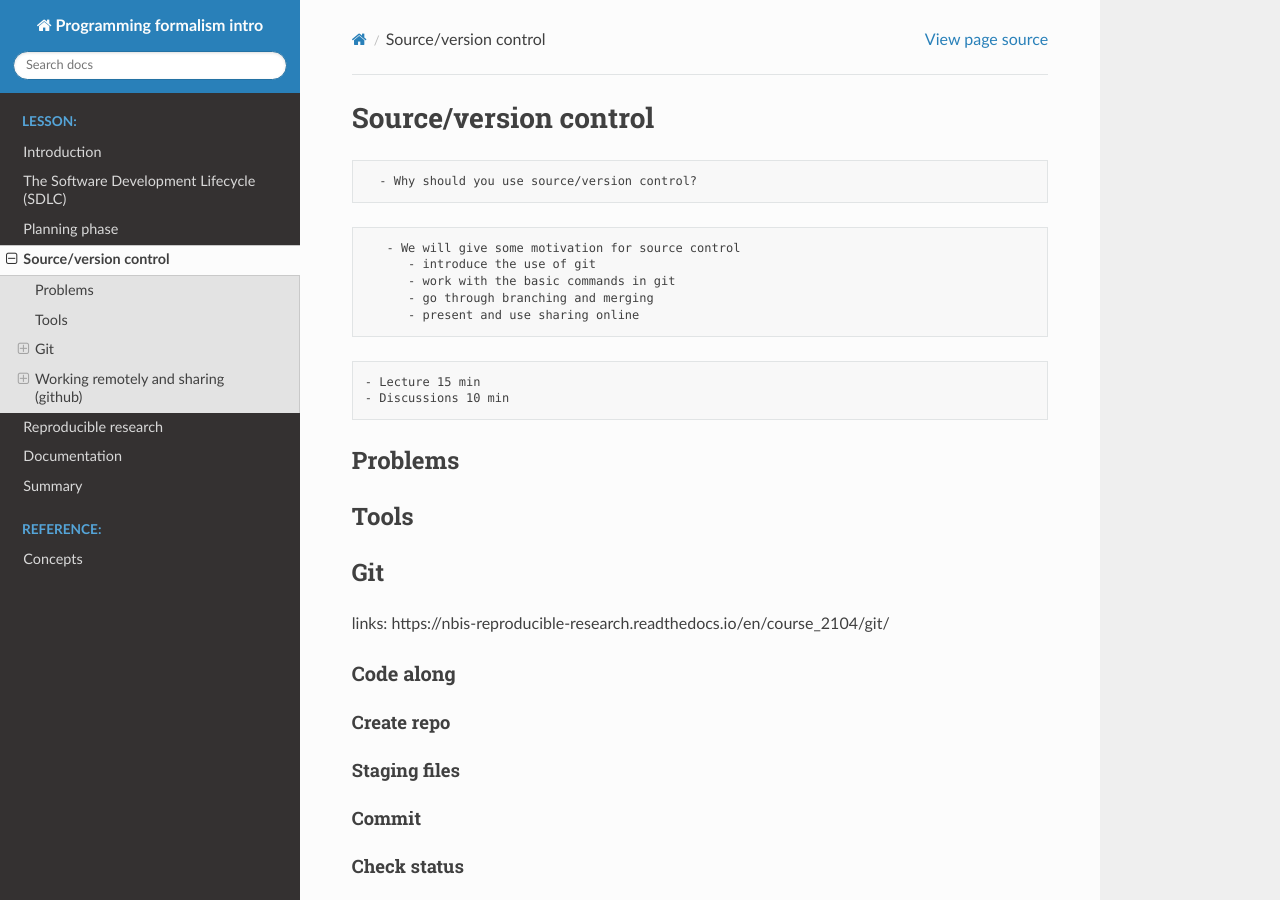
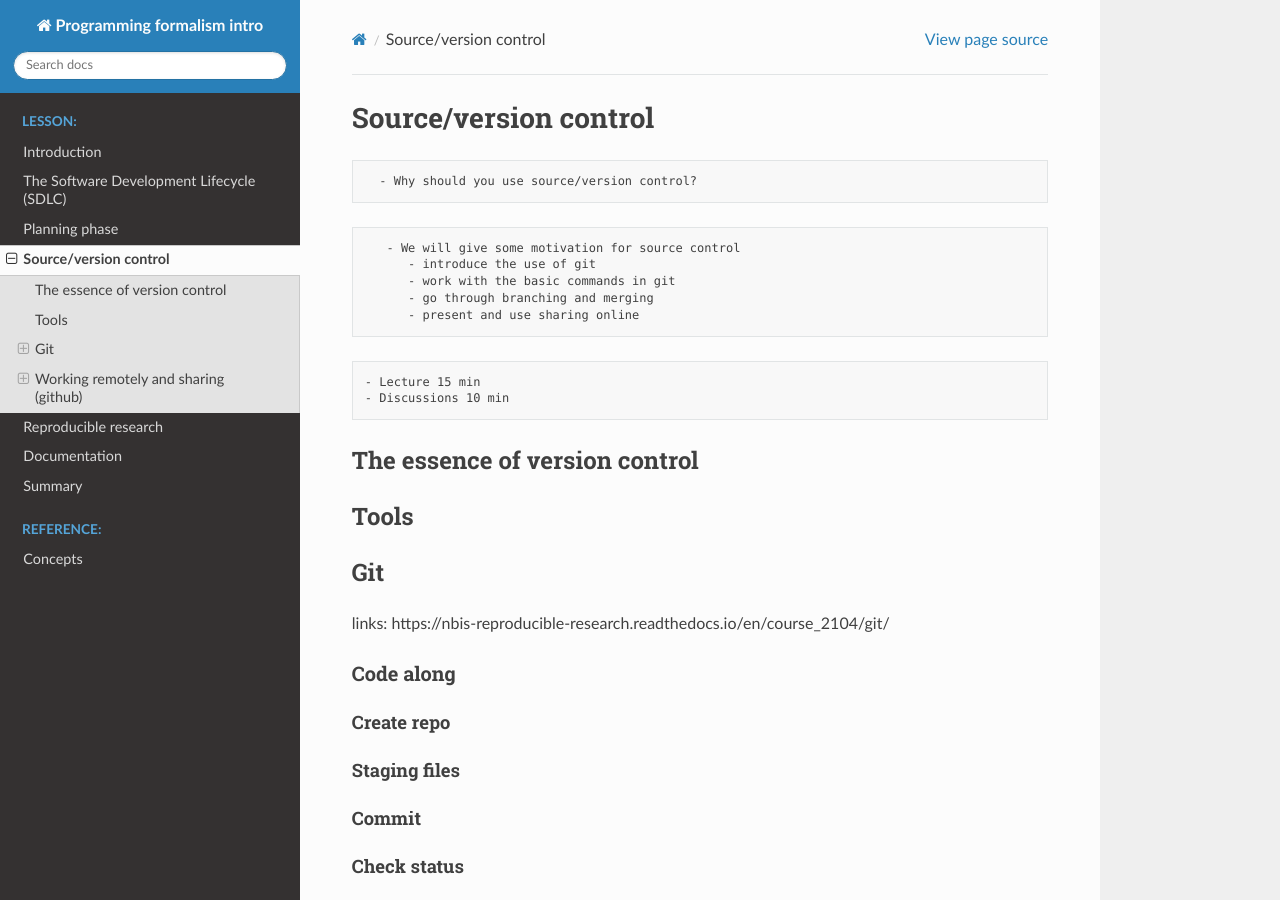
Before and after one commit to UPPMAX/programming_formalisms_intro, a Sphinx documentation site: the page built from doc/sourcecontrol.md, in a window 1280 px wide and 900 px high. Built offline with Sphinx 7.4.7 and the Read the Docs theme 2.0.0, drawn with Linux system fonts in a browser that asks for light colours; pages that are not in the unit, such as notebooks, are missing from menus.

Commit message:
Update sourcecontrol.md

````diff
--- a/doc/sourcecontrol.md
+++ b/doc/sourcecontrol.md
@@ -16,7 +16,9 @@
 - Discussions 10 min
 ```
 
-## Problems
+## The essence of version control
+
+
 
 ## Tools
 
````
